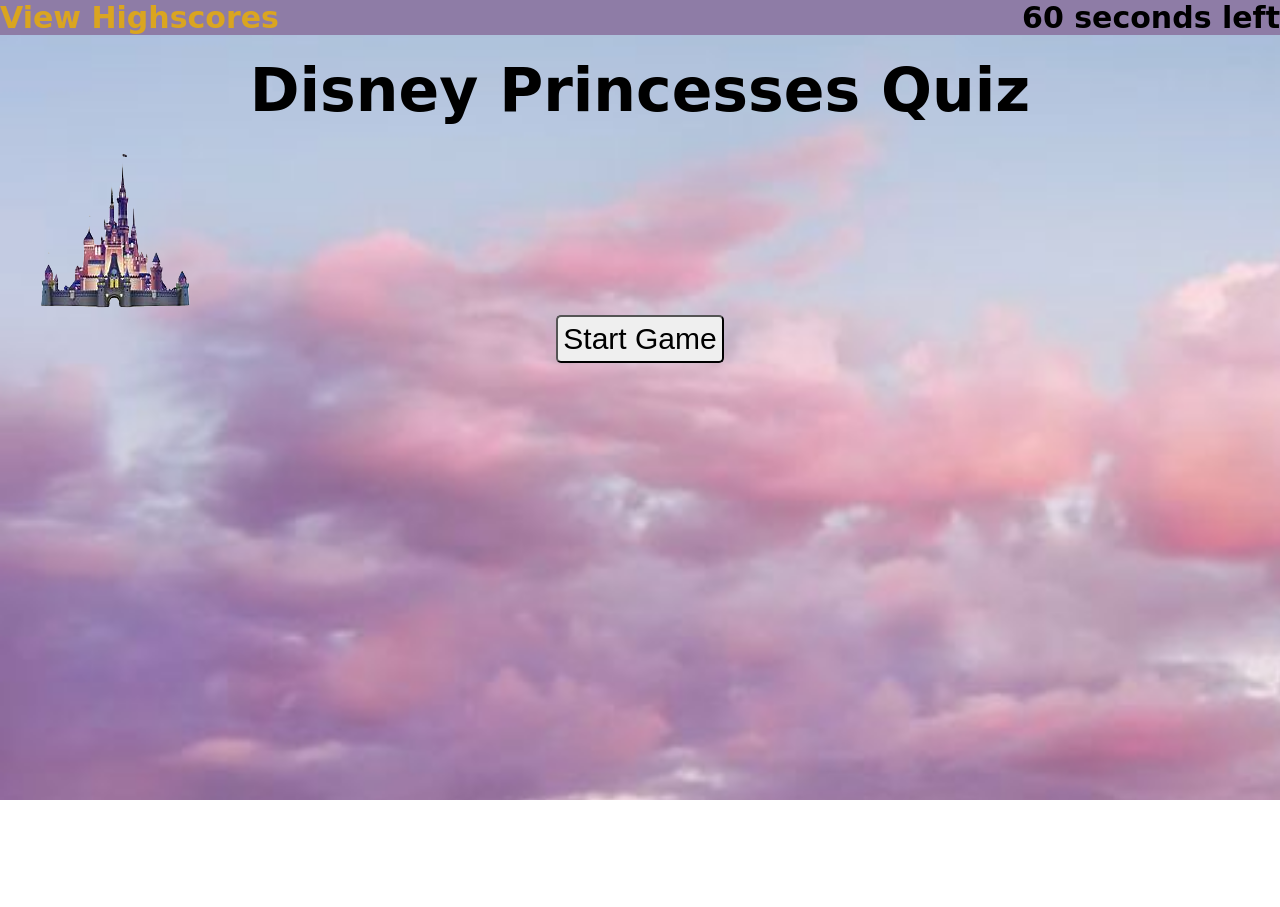
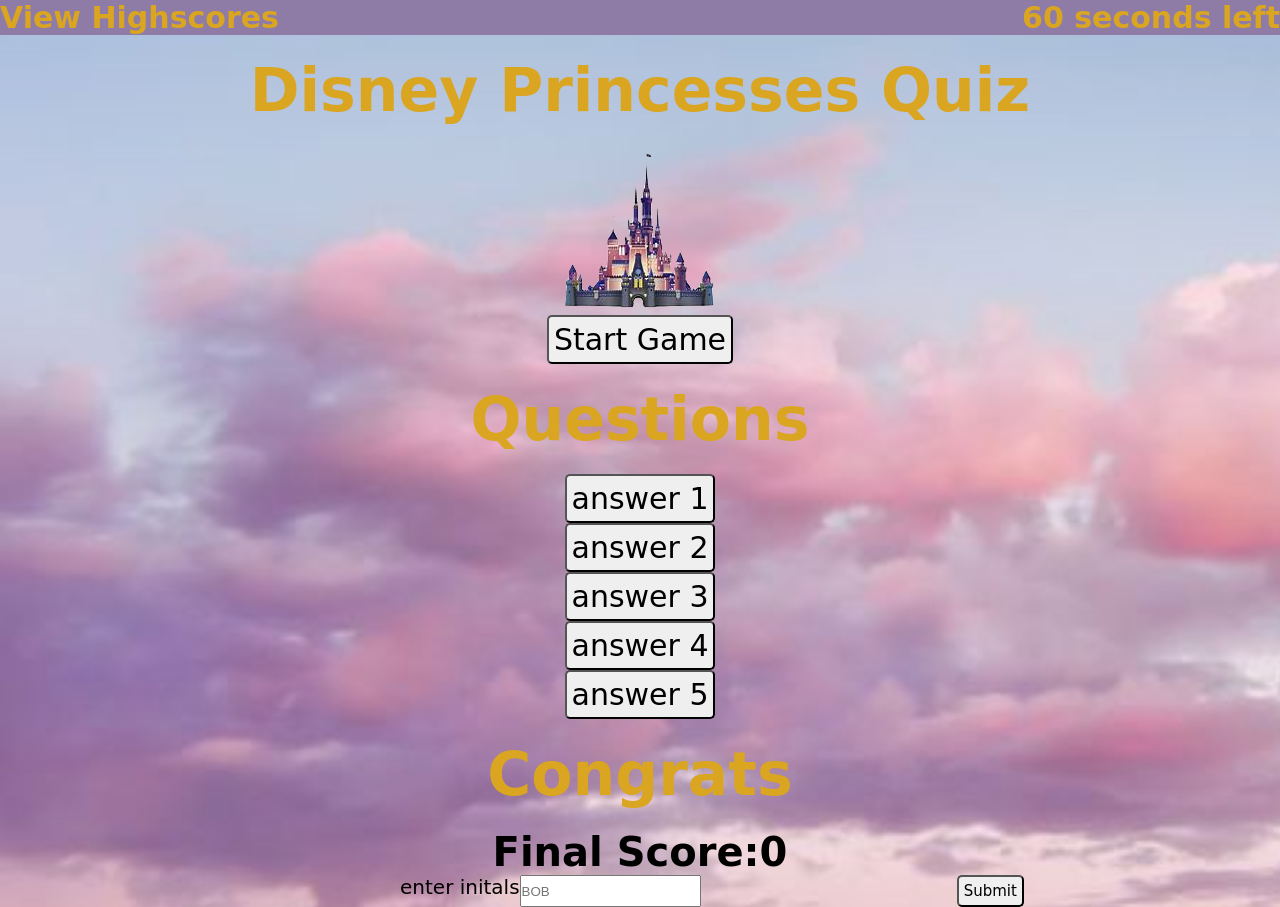
Before and after one commit to brookelove/disney-pricesses-code-quiz, a plain HTML site: page index.html in a window 1280 px wide. Before the commit the page ends 800 px from the top, so only its background shows below. Drawn offline with Linux system fonts and the light colour scheme.

Commit message:
updating css elements

```diff
--- a/main.css
+++ b/main.css
@@ -15,10 +15,11 @@
     display: flex;
     justify-content: space-between;
     font-size: 30px;
+    color: goldenrod;
 }
- .hide {
+ /* .hide {
     display: none;
-}
+} */
 a {
     text-decoration: none;
     color: goldenrod;
@@ -28,9 +29,12 @@
     font-size: 60px;
     text-align: center;
     padding: 20px;
+    color: goldenrod;
 }
 img {
-    display: flex;
+    display: block;
+    margin-left: auto;
+    margin-right: auto;
 }
 /* cahnge the button of the main main page point */
 button {
@@ -39,6 +43,7 @@
     margin: auto;
     padding: 5px;
     border-radius: 5px;
+    font-family: cursive;
 }
 /* changing the height of the main page */
 .main {
```
